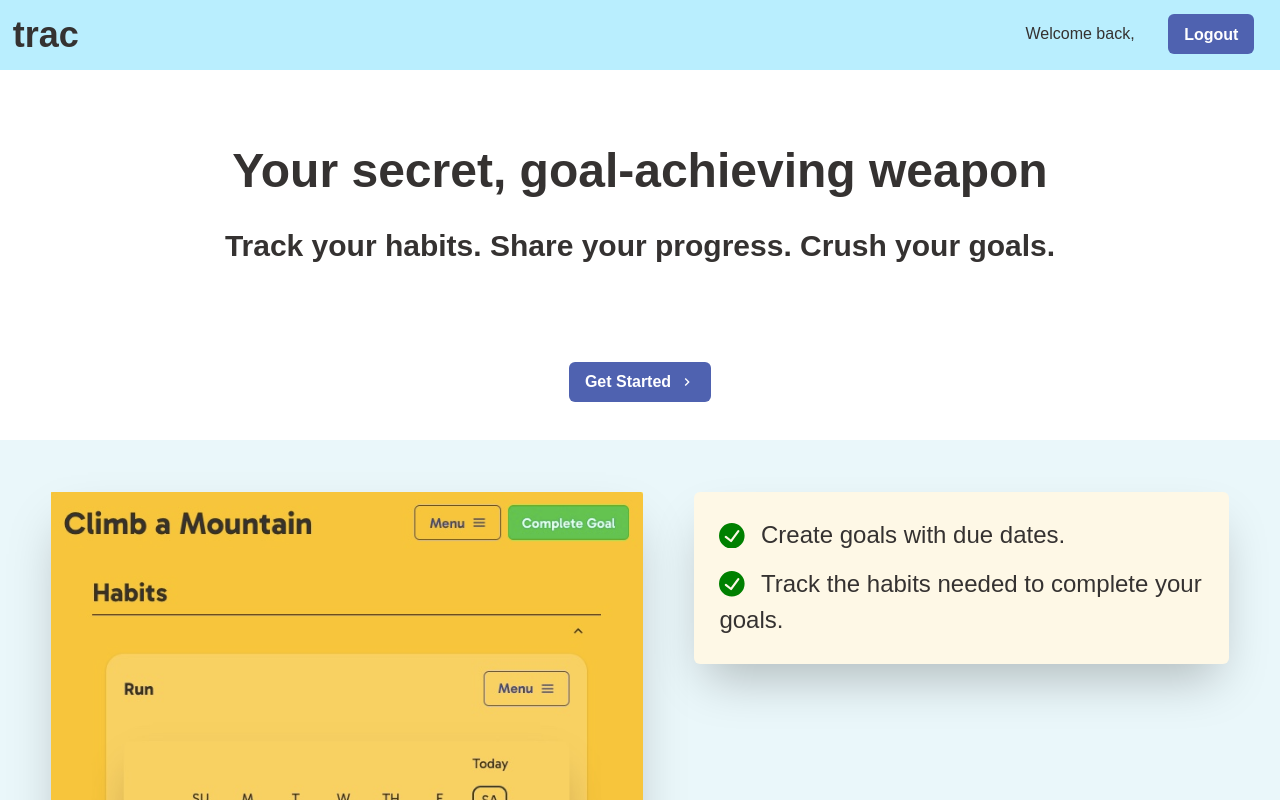
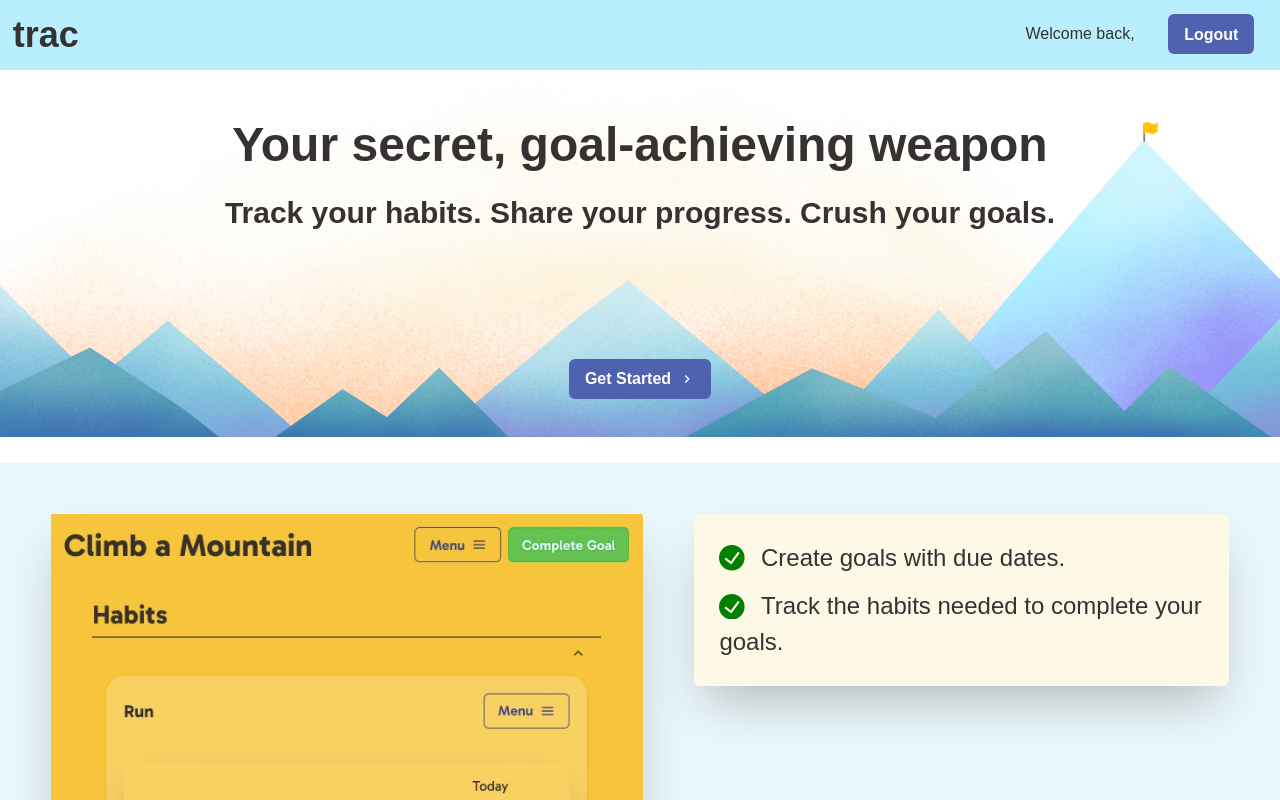
Before and after one commit to dyazdani/trac, a React (Vite) app: page / in a window 1280 px wide. Shown: the top 800 px of the page. Built offline with nearby package versions, Linux system fonts and the light colour scheme; a web font is replaced by a local one.

Commit message:
Used landing page background image and centered headers

```diff
--- a/src/client/components/LandingPage.tsx
+++ b/src/client/components/LandingPage.tsx
@@ -25,13 +25,20 @@ const LandingPage = () => {
                 h="100vh                                                                                                                                            0vh)"
                 w="100vw"
                 maxWidth="100%"
-                p="1vw"
-                alignItems="center"
+            >
+                <Box
+                    w="100vw"
+                    maxWidth="100%"
+                    bgImage="url('/images/trac_landing_page_bg_image.jpg')"
+                    bgPosition="center"
+                    bgRepeat="no-repeat"
+                    bgSize="cover"
                 >
                     <Heading
                         as="h1"
                         size="2xl"
-                    mt="5vw"
+                        mt="4vw"
+                        textAlign="center"
                     >
                         Your secret, goal-achieving weapon
                     </Heading>
@@ -39,18 +46,28 @@ const LandingPage = () => {
                         as="h2"
                         size="lg"
                         mt="2vw"
+                        textAlign="center"
                     >
                         Track your habits. Share your progress. Crush your goals.
                     </Heading>
+                    <Flex
+                        direction="column"
+                        w="100vw"
+                        alignItems="center"
+                    >
                         <Button
                             rightIcon={<ChevronRightIcon/>}
                             colorScheme="blue"
-                    mt="7vw"
+                            mt="10vw"
+                            mb="3vw"
                         >
                             Get Started
                         </Button>
+                    </Flex>
 
+                </Box>
             </VStack>
+                {/* <Heading as="h3" size="md" >Create goals and</Heading> */}
                 <Box
                     w="100vw"
                     maxW="100%"
```
Also changed, not shown: public/images/trac_landing_page_bg_image.jpg (added). Lines whose indentation alone changed are shown as unchanged.
